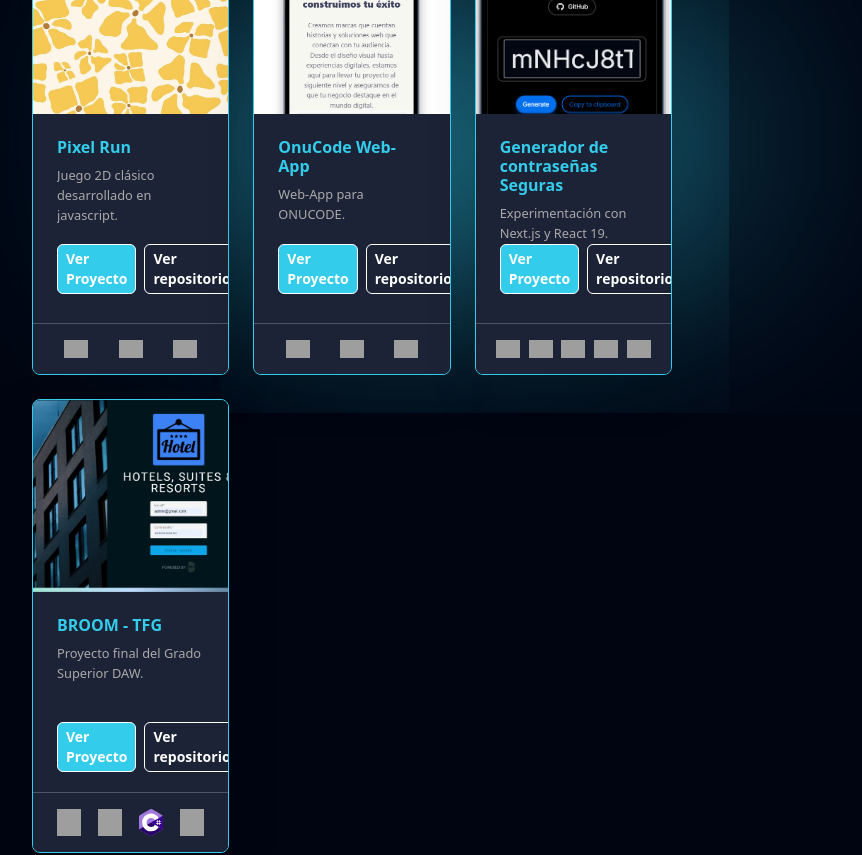
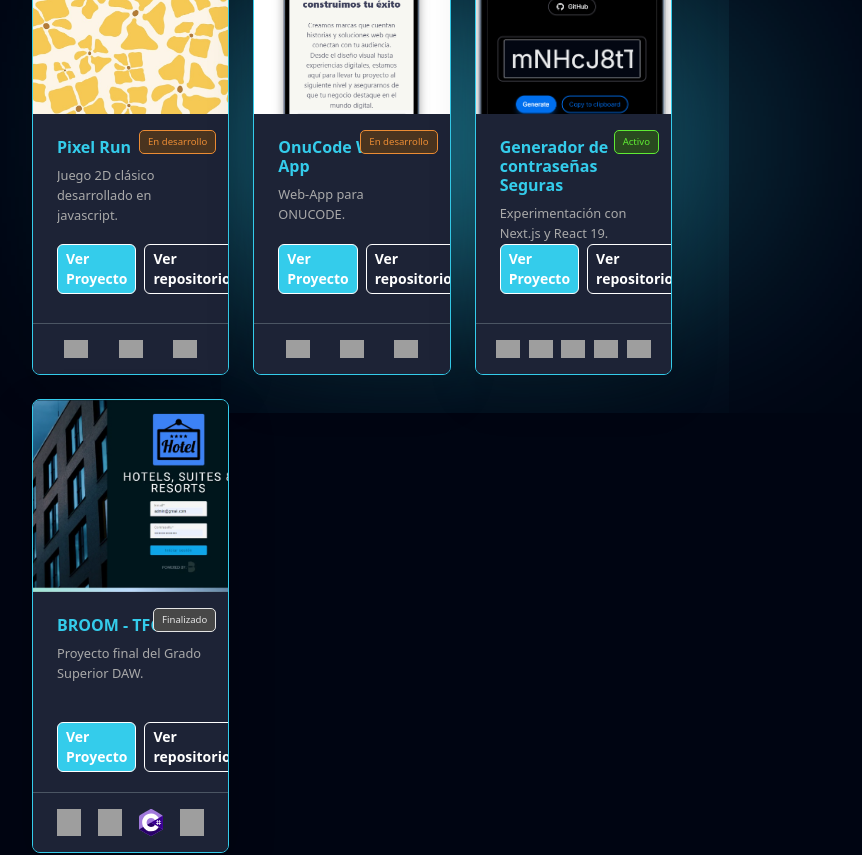
Before and after one commit to JotaceCode/Portfolio.io, an Angular app: page / in a window 1280 px wide. Shown: the part 1620-2475 px from the top of the page, without its empty margins (288-1150 px from the left). Built offline with nearby package versions, Linux system fonts and the light colour scheme; grey boxes are pictures that could not be loaded.

Commit message:
Add new tag with the project state

```diff
--- a/src/app/components/tarjeta/tarjeta.component.css
+++ b/src/app/components/tarjeta/tarjeta.component.css
@@ -28,6 +28,36 @@ a{
   cursor: pointer;
 }
 
+.endesarrollo{
+  font-size: 0.6rem;
+  color: #eb8c34;
+  text-align: center;
+  margin-top: 10px;
+  border: 1px solid #eb8c34;
+  border-radius: 5px;
+  background-color: #4a341f;
+
+}
+
+.activo{
+  background-color: #294a1f;
+  border: 1px solid #5feb34;
+  color: #5feb34;
+  font-size: 0.6rem;
+  text-align: center;
+  margin-top: 10px;
+  border-radius: 5px;
+}
+
+.finalizado{
+  background-color: #474747;
+  border: 1px solid #e4e4e4;
+  color: #e4e4e4;
+  font-size: 0.6rem;
+  text-align: center;
+  margin-top: 10px;
+  border-radius: 5px;
+}
 
 
 .fa-brands{
--- a/src/app/components/tarjeta/tarjeta.component.html
+++ b/src/app/components/tarjeta/tarjeta.component.html
@@ -9,6 +9,7 @@
     <div *ngFor="let proyecto of listProyectos"
       class="bg-[#1d2336] border-1 border-[#34cceb] text-white rounded-lg shadow-lg overflow-hidden transition-transform transform hover:scale-105 min-h-[450px] max-h-[500px] relative flex flex-col">
 
+
       <img [src]="proyecto.urlImage" alt="{{ proyecto.titulo }}" class="w-full h-48 object-cover" />
 
       <!-- Contenido de la tarjeta -->
@@ -16,9 +17,18 @@
         <h3 class="titulo font-bold text-[#34cceb]">
           {{ proyecto.titulo }}
         </h3>
+
         <p class="descripcion text-gray-400 text-sm mt-2 overflow-hidden">
           {{ proyecto.descripcion }}
         </p>
+        <span class="text-gray-400 mt-2 py-1 px-2 absolute top-2 right-3" [ngClass]="{
+          'endesarrollo': proyecto.estado === 'En desarrollo',
+          'activo': proyecto.estado === 'Activo',
+          'finalizado': proyecto.estado === 'Finalizado'
+        }">
+                {{ proyecto.estado }}
+              </span>
+
 
         <div class="absolute bottom-14 left-0 p-4 flex gap-2 z-10">
           <a class="text-white bg-[#34cceb] border border-white hover:text-[#34cceb] text-sm font-semibold py-1 px-2 rounded-md hover:bg-[#1d2336] transition duration-300 ease-in-out"
@@ -36,23 +46,23 @@
       <div class="flex justify-around p-3 border-t border-gray-600 absolute bottom-0 w-full bg-[#1d2336] z-0">
         <img *ngIf="proyecto.tecnologias.includes('Angular')" src="https://cdn.simpleicons.org/angular/DD0031"
           alt="Angular" width="24px" />
-        <img *ngIf="proyecto.tecnologias.includes('HTML')" src="https://cdn.simpleicons.org/html5/E34F26"
-          alt="HTML5" width="24px" />
-        <img *ngIf="proyecto.tecnologias.includes('Php')" src="https://cdn.simpleicons.org/php/777BB4"
-          alt="PHP" width="24px" />
+        <img *ngIf="proyecto.tecnologias.includes('HTML')" src="https://cdn.simpleicons.org/html5/E34F26" alt="HTML5"
+          width="24px" />
+        <img *ngIf="proyecto.tecnologias.includes('Php')" src="https://cdn.simpleicons.org/php/777BB4" alt="PHP"
+          width="24px" />
         <img *ngIf="proyecto.tecnologias.includes('Tailwind')" src="https://cdn.simpleicons.org/tailwindcss/06B6D4"
           alt="Tailwind CSS" width="24px" />
         <img *ngIf="proyecto.tecnologias.includes('Laravel')" src="https://cdn.simpleicons.org/laravel/FF2D20"
           alt="Laravel" width="24px" />
         <img *ngIf="proyecto.tecnologias.includes('Node')" src="https://cdn.simpleicons.org/nodedotjs/339933"
           alt="Node.js" width="24px" />
-        <img *ngIf="proyecto.tecnologias.includes('Figma')" src="https://cdn.simpleicons.org/figma/F24E1E"
-          alt="Figma" width="24px" />
-        <img *ngIf="proyecto.tecnologias.includes('React')" src="https://cdn.simpleicons.org/react/61DAFB"
-          alt="React" width="24px" />
+        <img *ngIf="proyecto.tecnologias.includes('Figma')" src="https://cdn.simpleicons.org/figma/F24E1E" alt="Figma"
+          width="24px" />
+        <img *ngIf="proyecto.tecnologias.includes('React')" src="https://cdn.simpleicons.org/react/61DAFB" alt="React"
+          width="24px" />
         <img *ngIf="proyecto.tecnologias.includes('C#')" src="../assets/images/c-sharp-c.svg" alt="C#" width="24px" />
-        <img *ngIf="proyecto.tecnologias.includes('MySQL')" src="https://cdn.simpleicons.org/mysql/4479A1"
-          alt="MySQL" width="24px" />
+        <img *ngIf="proyecto.tecnologias.includes('MySQL')" src="https://cdn.simpleicons.org/mysql/4479A1" alt="MySQL"
+          width="24px" />
         <img *ngIf="proyecto.tecnologias.includes('PostgreSQL')" src="https://cdn.simpleicons.org/postgresql/336791"
           alt="PostgreSQL" width="24px" />
         <img *ngIf="proyecto.tecnologias.includes('MongoDB')" src="https://cdn.simpleicons.org/mongodb/47A248"
--- a/src/app/components/tarjeta/tarjeta.component.ts
+++ b/src/app/components/tarjeta/tarjeta.component.ts
@@ -20,6 +20,7 @@ export class TarjetaComponent implements OnInit {
       tecnologias: ['Angular', 'HTML', 'CSS', 'C#','MongoDB', 'SQLserver'],
       url: 'https://optimistic-knuth.87-106-236-123.plesk.page',
       github: 'https://github.com/JotaceCode/TFG-DAW24',
+      estado: 'Finalizado',
     },
     {
       urlImage: '../assets/images/Captura.PNG',
@@ -28,6 +29,7 @@ export class TarjetaComponent implements OnInit {
       tecnologias: ['React', 'HTML', 'CSS', 'Node', 'Next.js', 'Tailwind', 'MySQL'],
       url: 'https://safe-password-generator-vert.vercel.app',
       github: '',
+      estado: 'Activo',
     },
     {
       urlImage: '../assets/images/capt.png',
@@ -37,6 +39,7 @@ export class TarjetaComponent implements OnInit {
       tecnologias: ['Angular', 'HTML', 'CSS', 'Tailwind'],
       url: '',
       github: '',
+      estado: 'En desarrollo',
     },
     {
       urlImage: '../assets/images/flowers.png',
@@ -46,6 +49,7 @@ export class TarjetaComponent implements OnInit {
       tecnologias: ['HTML', 'Tailwind', 'JavaScript', 'Node'],
       url: '',
       github: 'https://github.com/JotaceCode/Pixel-Run',
+      estado: 'En desarrollo',
     }
   ];
 
```
